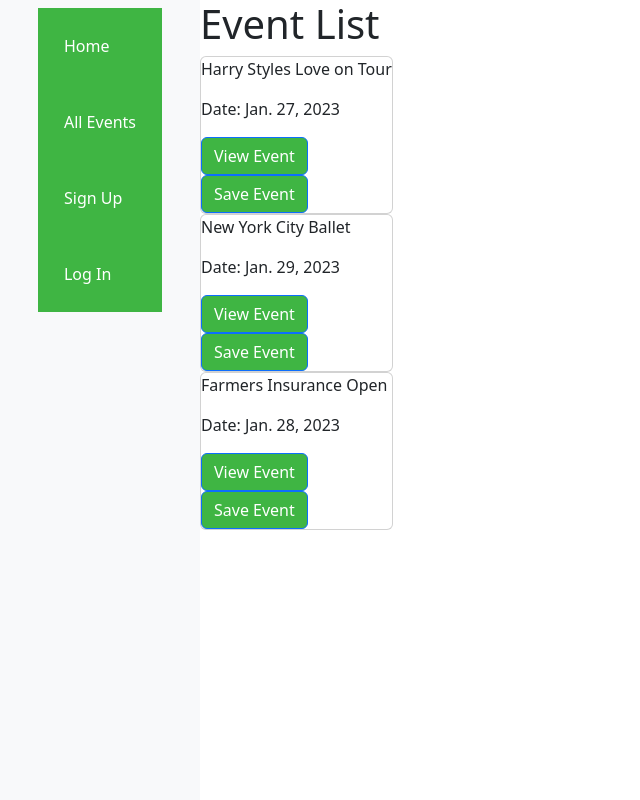
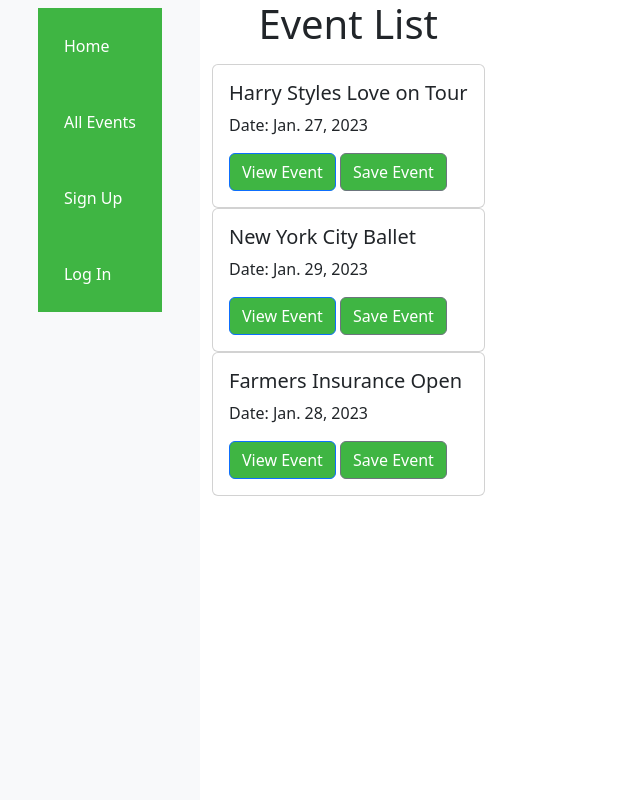
Before and after one commit to trynceb/events-r-us, a Django app: page /events/ in a window 1280 px wide. Shown: the whole page, without its empty margins (0-640 px from the left). Run offline with Django 4.2, Linux system fonts and the light colour scheme; data comes from the database, SQL or seed files in the repository.

Commit message:
fix styling

```diff
--- a/main_app/templates/events/index.html
+++ b/main_app/templates/events/index.html
@@ -1,22 +1,23 @@
 {% extends 'base.html' %}
 {% block content %}
 
-<h1>Event List</h1>
-
-{% for event in events %}
-
-<div class="card">
-    <div class="card-content">
-        <span class="card-title">{{ event.name }}</span>
-        <p>{{ event.picture }}</p>
-        <p>Date: {{ event.date }}</p>
-        <a href="{% url 'details' event.id %}" class="btn btn-primary">View Event</a>
+<div class="container">
+    <h1 class="text-center mb-3">Event List</h1>
+    <div class="card-columns">
+        {% for event in events %}
+            <div class="card">
+                <div class="card-body">
+                    <h5 class="card-title">{{ event.name }}</h5>
+                    <p class="card-text">Date: {{ event.date }}</p>
+                    <a href="{% url 'details' event.id %}" class="btn btn-primary">View Event</a>
+                    <form method="post" action="{% url 'event_add' event.id %}" class="d-inline-block">
+                        {% csrf_token %}
+                        <button type="submit" class="btn btn-secondary">Save Event</button>
+                    </form>
+                </div>
+            </div>
+        {% endfor %}
     </div>
-    <form method="post" action="{% url 'event_add' event.id %}">
-        {% csrf_token %}
-        <button type="submit" class="btn btn-primary">Save Event</button>
-    </form>
 </div>
-{% endfor %}
 
 {% endblock %}
--- a/main_app/templates/home.html
+++ b/main_app/templates/home.html
@@ -3,8 +3,8 @@
 
 <div class="container">
     <div class="row">
-        <div class="col-md-12 text-center">
-            <h1>Events-R-Us</h1>
+        <div class="col-md-12 text-center my-5">
+            <h1 class="text-primary">Events-R-Us</h1>
         </div>
     </div>
     <div class="row">
@@ -12,7 +12,6 @@
             <div class="card-columns">
                 {% for event in events %}
                     <div class="card">
-                        <img src="{{ event.image.url }}" class="card-img-top" alt="event image">
                         <div class="card-body">
                             <h5 class="card-title">{{ event.name }}</h5>
                             <p class="card-text">{{ event.description }}</p>
--- a/main_app/urls.py
+++ b/main_app/urls.py
@@ -1,5 +1,6 @@
 from django.urls import path
 from . import views
+from .views import save_event
 
 urlpatterns = [
     path('accounts/signup/', views.SignUpView.as_view(), name='signup'),
@@ -12,5 +13,6 @@ urlpatterns = [
     path('events/reviews/<int:review_id>/delete/', views.ReviewDelete.as_view(), name='review_delete'),
     path('my-events/', views.MyEventsView.as_view(), name='my_events'),
     path('events/<int:event_id>/add/', views.EventAddView.as_view(), name='event_add'),
+    path('events/<int:event_id>/save', views.save_event, name='event_add'),
     path('my-events/<int:event_id>/delete/', views.MyEventsDelete.as_view(), name='my_events_delete'),
 ]
--- a/main_app/views.py
+++ b/main_app/views.py
@@ -90,15 +90,20 @@ class MyEventsView(LoginRequiredMixin, ListView):
     def get_queryset(self):
         return self.request.user.my_events.all()
 
+def save_event(request, event_id):
+    event = Events.objects.get(id=event_id)
+    profile = request.user.profile
+    profile.my_events.add(event)
+    profile.save()
+    return redirect('events_page')
+
 class EventAddView(LoginRequiredMixin, View):
     http_method_names = ['post']
-
     def post(self, request, event_id):
         event = Events.objects.get(pk=event_id)
         user = request.user
-        profile = user.profile
-        profile.my_events.add(event)
-        return redirect('my_events')
+        user.my_events.add(event)
+        return redirect(reverse('my_events'))
 
 class MyEventsDelete(LoginRequiredMixin, DeleteView):
     model = Events
```
Also changed, not shown: main_app/templates/events/review_confirm_delete.html (+12 -8 lines).
